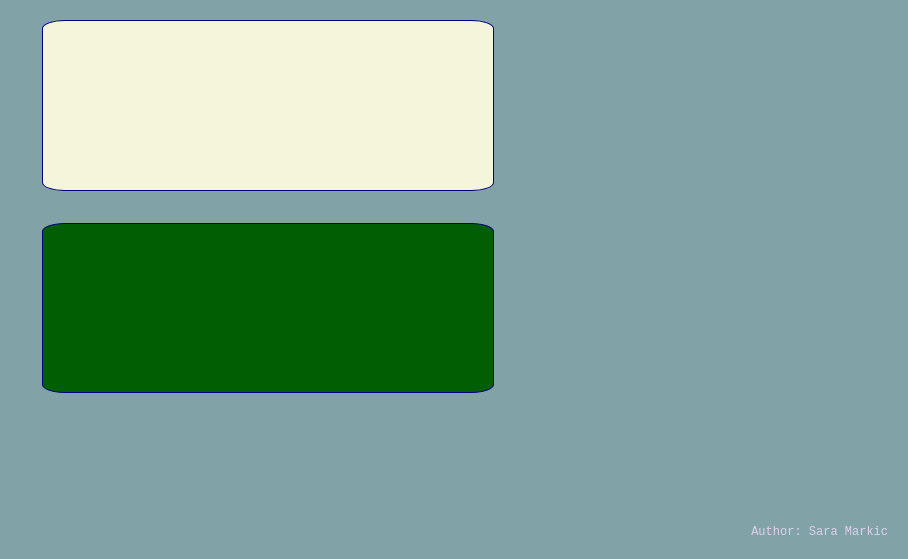
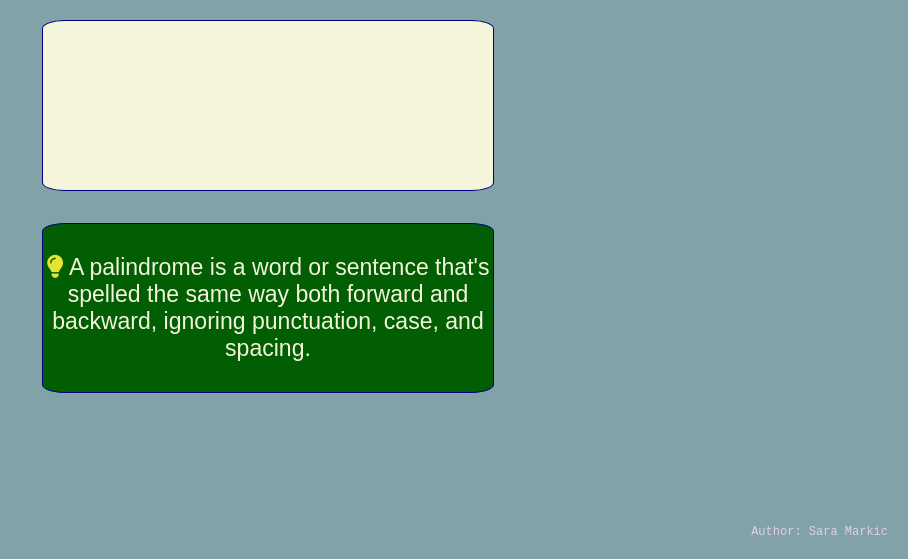
Before and after one commit to maybe0000/fcc, a plain HTML site: page JavaScriptAlgorithmsandDataStructuresBeta/index.html in a window 1280 px wide. Shown: the part 241-800 px from the top of the page, without its empty margins (372-1280 px from the left). Drawn offline with Linux system fonts and the light colour scheme; a web font is replaced by a local one.

Commit message:
Added palindrome-info text

```diff
--- a/JavaScriptAlgorithmsandDataStructuresBeta/index.html
+++ b/JavaScriptAlgorithmsandDataStructuresBeta/index.html
@@ -7,6 +7,7 @@
     <title>Palindrome Checker</title>
     <link rel="stylesheet" href="https://fonts.googleapis.com/css?family=Iceland">
     <link rel="stylesheet" href="styles.css">
+    <link href="https://cdnjs.cloudflare.com/ajax/libs/font-awesome/6.5.1/css/all.min.css" rel="stylesheet">
 </head>
 
 <body>
@@ -17,7 +18,7 @@
 
             </div>
             <div id="palindrome-info">
-
+                <p><i class="fas fa-lightbulb"></i> A palindrome is a word or sentence that's spelled the same way both forward and backward, ignoring punctuation, case, and spacing.</p>
             </div>
         </div>
     </main>
--- a/JavaScriptAlgorithmsandDataStructuresBeta/styles.css
+++ b/JavaScriptAlgorithmsandDataStructuresBeta/styles.css
@@ -47,6 +47,11 @@ main {
     height: 100%;
     width: min(100vw, 450px);
     margin: 2vh 1vh;
+    color: beige;
+    font-size: larger;
+    display: flex;
+    justify-content: center;
+    align-items: center;
 }
 
 footer,
@@ -66,3 +71,7 @@ footer a:hover {
     color: rgb(18, 32, 9);
     text-decoration: underline;
 }
+
+.fa-lightbulb {
+    color: rgb(228, 228, 55);
+}
```
